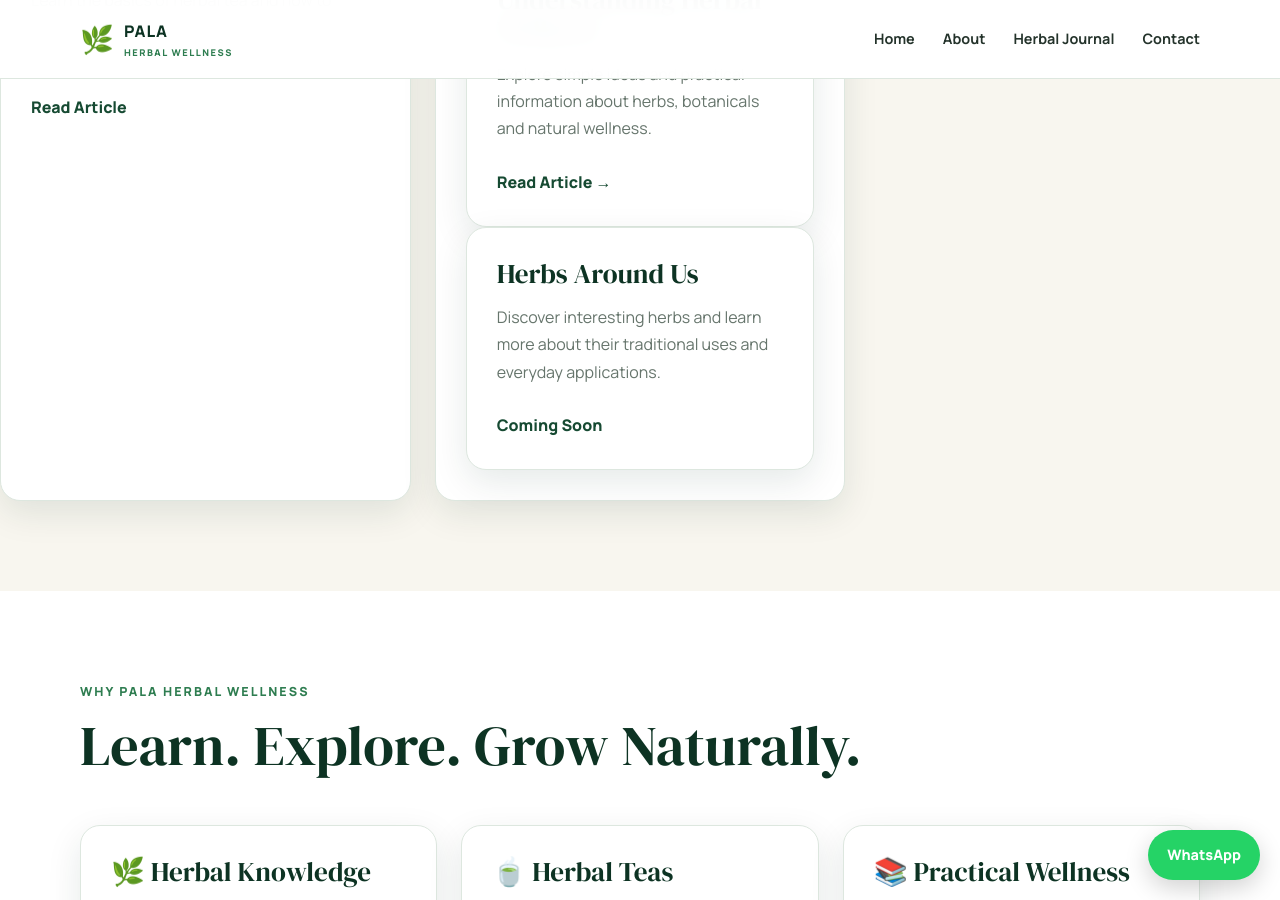
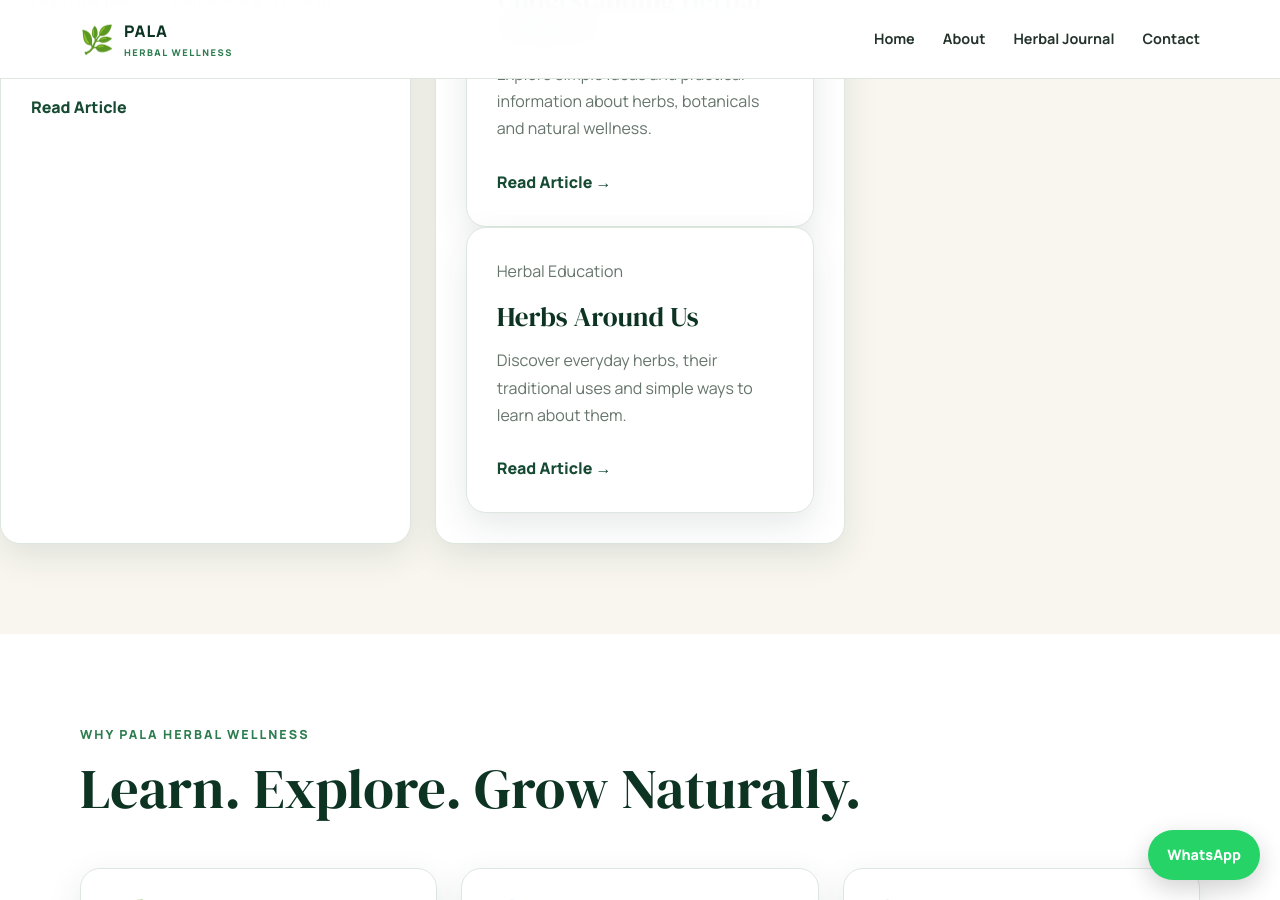
Before and after one commit to mzaeonly-maker/pala-herbal-wellness.github.io, a Jekyll site: the page built from index.html, in a window 1280 px wide and 900 px high, scrolled down 1452 px. Built offline with Jekyll 4.4.1, drawn with Linux system fonts in a browser that asks for light colours.

Commit message:
Update index.html

```diff
--- a/index.html
+++ b/index.html
@@ -56,13 +56,13 @@ title: Pala Herbal Wellness
 </article>
 
       <article class="journal-card">
-        <h3>Herbs Around Us</h3>
-        <p>
-          Discover interesting herbs and learn more about their
-          traditional uses and everyday applications.
-        </p>
-        <a href="#journal">Coming Soon</a>
-      </article>
+  <p class="card-category">Herbal Education</p>
+  <h3>Herbs Around Us</h3>
+  <p>
+    Discover everyday herbs, their traditional uses and simple ways to learn about them.
+  </p>
+  <a href="2026/10/04/herbs-around-us/">Read Article →</a>
+</article>
     </div>
   </div>
 </section> <section class="section">
```
